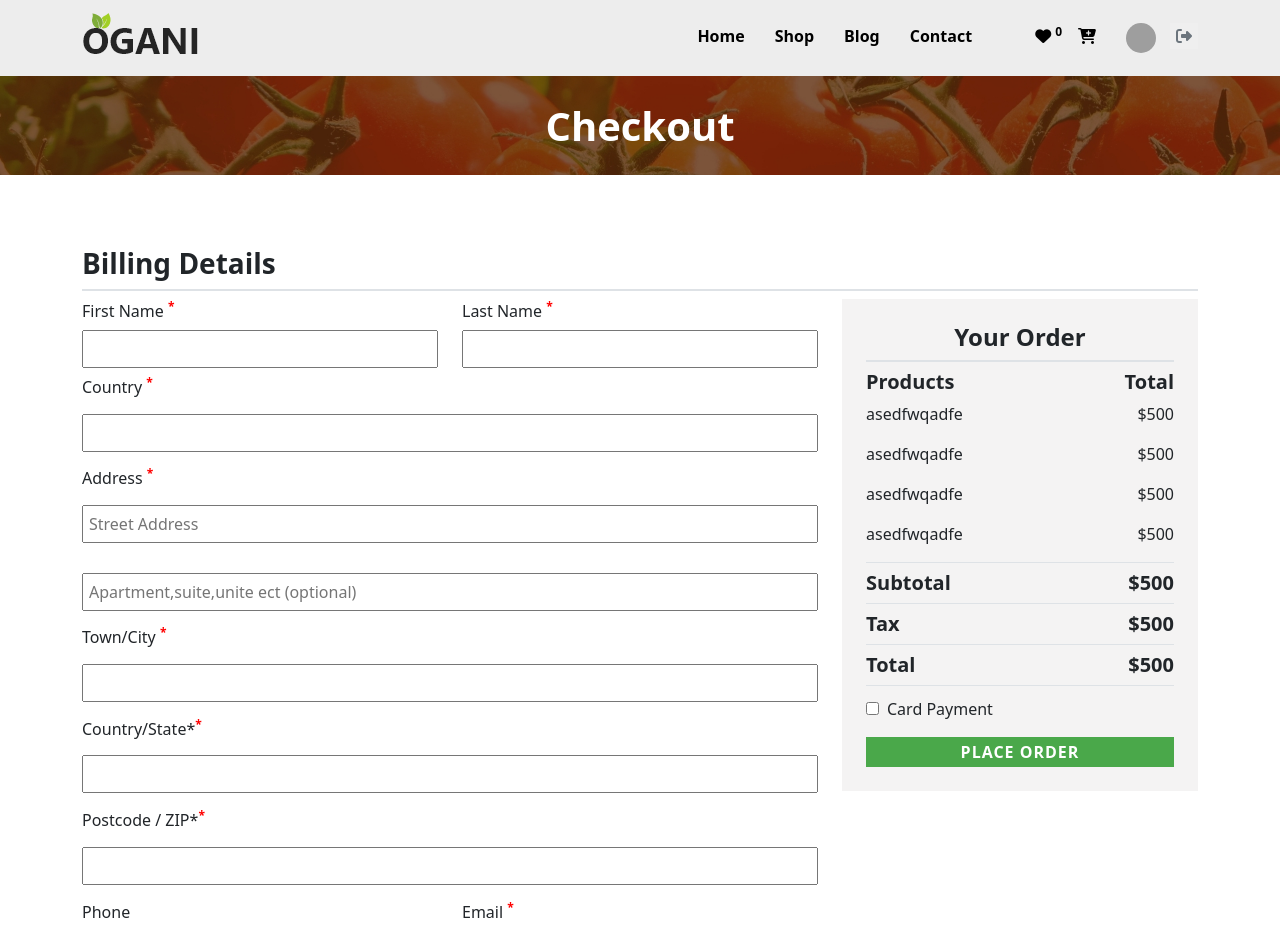
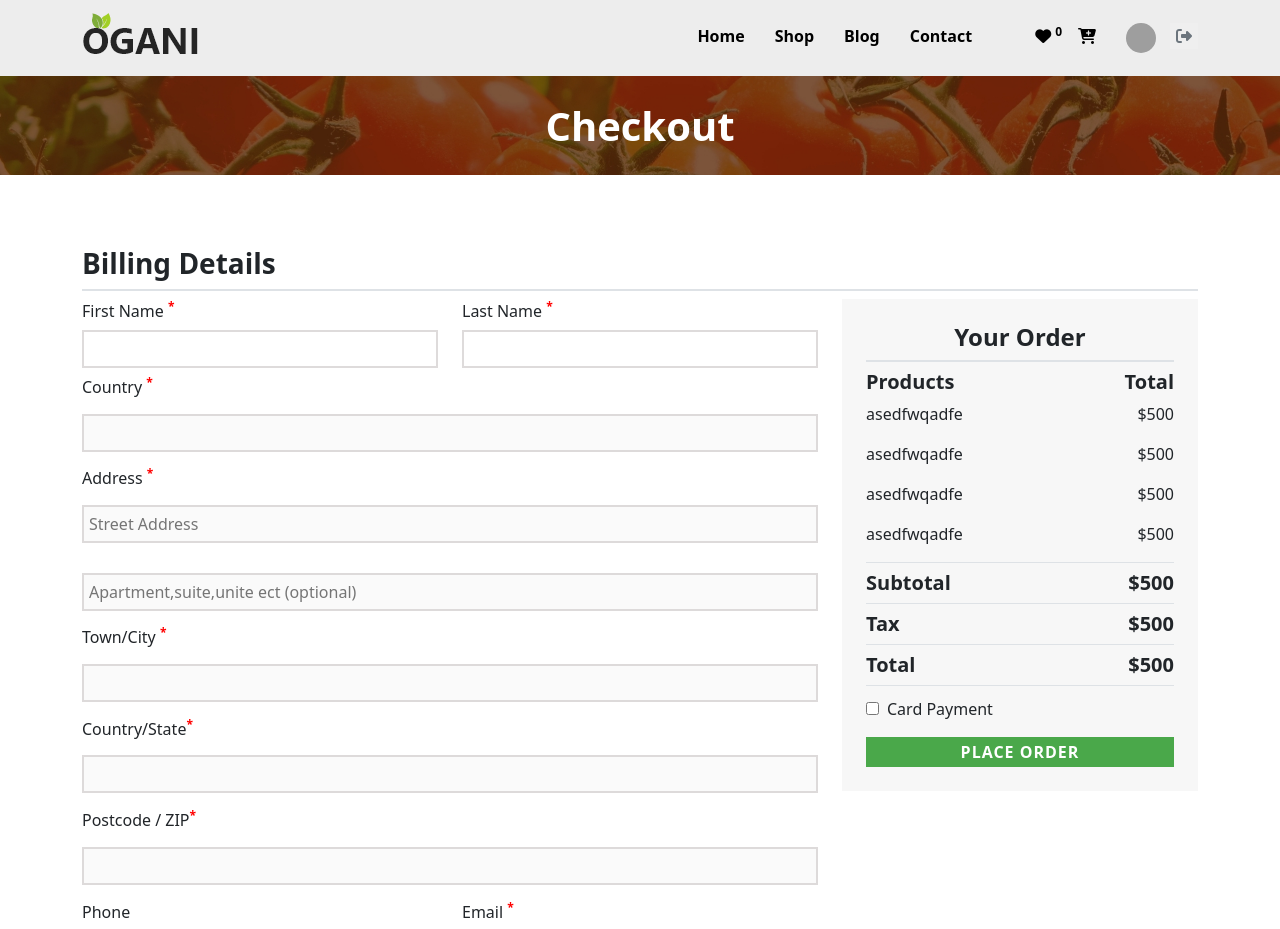
Before and after one commit to shakil89427/Ogani-Client, a React (Create React App) app: page /checkout in a window 1280 px wide. Shown: the top 929 px of the page. Built offline with nearby package versions, Linux system fonts and the light colour scheme; no server answers; grey boxes are pictures that could not be loaded.

Commit message:
input condition added

```diff
--- a/src/Components/Checkout/Checkout.css
+++ b/src/Components/Checkout/Checkout.css
@@ -17,11 +17,12 @@
   width: 100%;
   margin: 2% 0;
   padding: 5px;
+  border: 2px solid rgba(218, 215, 215, 0.884);
   outline: none;
 }
 .billing-form input:focus {
   border: 2px solid rgb(35, 187, 35);
 }
 .orders {
-  background-color: rgba(214, 211, 211, 0.274);
+  background-color: rgba(228, 226, 226, 0.295);
 }
--- a/src/Components/Checkout/Checkout.js
+++ b/src/Components/Checkout/Checkout.js
@@ -8,6 +8,10 @@ const Checkout = () => {
   const differentAddress = (e) => {
     setAlternative(e.target.checked);
   };
+
+  const placeOrder = (e) => {
+    e.preventDefault();
+  };
   return (
     <div>
       <h1 className="text-center fw-bold checkout-h1">Checkout</h1>
@@ -15,59 +19,66 @@ const Checkout = () => {
         <h3 className="fw-bolder mt-3 border-bottom pb-2 border-2">
           Billing Details
         </h3>
+        <form onSubmit={placeOrder}>
           <Row>
             <Col sm={12} md={6} lg={8}>
-            <form>
               <Row className="billing-form">
                 <Col sm={12} md={12} lg={6}>
                   <p>
-                    First Name <sup>*</sup>{" "}
+                    First Name <sup>*</sup>
                   </p>
-                  <input type="text" />
+                  <input required type="text" />
                 </Col>
                 <Col sm={12} md={12} lg={6}>
                   <p>
-                    Last Name <sup>*</sup>{" "}
+                    Last Name <sup>*</sup>
                   </p>
-                  <input type="text" />
+                  <input required type="text" />
                 </Col>
                 <Col sm={12} md={12} lg={12}>
                   <p>
-                    Country <sup>*</sup>{" "}
+                    Country <sup>*</sup>
                   </p>
-                  <input type="text" />
+                  <input required={!alternative} disabled type="text" />
                 </Col>
                 <Col sm={12} md={12} lg={12}>
                   <p>
-                    Address <sup>*</sup>{" "}
+                    Address <sup>*</sup>
                   </p>
-                  <input placeholder="Street Address" type="text" />
+                  <input
+                    required={!alternative}
+                    disabled
+                    placeholder="Street Address"
+                    type="text"
+                  />
                 </Col>
                 <Col sm={12} md={12} lg={12}>
                   <input
+                    required={!alternative}
+                    disabled
                     placeholder="Apartment,suite,unite ect (optional)"
                     type="text"
                   />
                 </Col>
                 <Col sm={12} md={12} lg={12}>
                   <p>
-                    Town/City <sup>*</sup>{" "}
+                    Town/City <sup>*</sup>
                   </p>
-                  <input type="text" />
+                  <input disabled required={!alternative} type="text" />
                 </Col>
                 <Col sm={12} md={12} lg={12}>
                   <p>
-                    Country/State*
-                    <sup>*</sup>{" "}
+                    Country/State
+                    <sup>*</sup>
                   </p>
-                  <input type="text" />
+                  <input disabled required={!alternative} type="text" />
                 </Col>
                 <Col sm={12} md={12} lg={12}>
                   <p>
-                    Postcode / ZIP*
-                    <sup>*</sup>{" "}
+                    Postcode / ZIP
+                    <sup>*</sup>
                   </p>
-                  <input type="text" />
+                  <input disabled required={!alternative} type="text" />
                 </Col>
                 <Col sm={12} md={12} lg={6}>
                   <p>Phone</p>
@@ -77,7 +88,11 @@ const Checkout = () => {
                   <p>
                     Email <sup>*</sup>
                   </p>
-                  <input type="email" />
+                  <input required type="email" />
+                </Col>
+                <Col sm={12} md={12} lg={12}>
+                  <p>Order Notes</p>
+                  <input type="text" />
                 </Col>
                 <Col sm={12} md={12} lg={12}>
                   <input
@@ -91,22 +106,27 @@ const Checkout = () => {
                 {alternative && (
                   <Col sm={12} md={12} lg={12}>
                     <p>
-                      Country <sup>*</sup>{" "}
+                      Country <sup>*</sup>
                     </p>
-                    <input type="text" />
+                    <input required={alternative} type="text" />
                   </Col>
                 )}
                 {alternative && (
                   <Col sm={12} md={12} lg={12}>
                     <p>
-                      Address <sup>*</sup>{" "}
+                      Address <sup>*</sup>
                     </p>
-                    <input placeholder="Street Address" type="text" />
+                    <input
+                      required={alternative}
+                      placeholder="Street Address"
+                      type="text"
+                    />
                   </Col>
                 )}
                 {alternative && (
                   <Col sm={12} md={12} lg={12}>
                     <input
+                      required={alternative}
                       placeholder="Apartment,suite,unite ect (optional)"
                       type="text"
                     />
@@ -115,31 +135,30 @@ const Checkout = () => {
                 {alternative && (
                   <Col sm={12} md={12} lg={12}>
                     <p>
-                      Town/City <sup>*</sup>{" "}
+                      Town/City <sup>*</sup>
                     </p>
-                    <input type="text" />
+                    <input required={alternative} type="text" />
                   </Col>
                 )}
                 {alternative && (
                   <Col sm={12} md={12} lg={12}>
                     <p>
-                      Country/State*
-                      <sup>*</sup>{" "}
+                      Country/State
+                      <sup>*</sup>
                     </p>
-                    <input type="text" />
+                    <input required={alternative} type="text" />
                   </Col>
                 )}
                 {alternative && (
                   <Col sm={12} md={12} lg={12}>
                     <p>
-                      Postcode / ZIP*
-                      <sup>*</sup>{" "}
+                      Postcode / ZIP
+                      <sup>*</sup>
                     </p>
-                    <input type="text" />
+                    <input required={alternative} type="text" />
                   </Col>
                 )}
               </Row>
-            </form>
             </Col>
             <Col sm={12} md={6} lg={4}>
               <div className="p-4 orders">
@@ -186,10 +205,13 @@ const Checkout = () => {
                   name="paymentMethod"
                 />
                 <label htmlFor="paymentMethod">Card Payment</label>
-              <button className="mt-3 w-100 allbtn space">PLACE ORDER</button>
+                <button type="submit" className="mt-3 w-100 allbtn space">
+                  PLACE ORDER
+                </button>
               </div>
             </Col>
           </Row>
+        </form>
       </Container>
     </div>
   );
```
Lines whose indentation alone changed are shown as unchanged.
